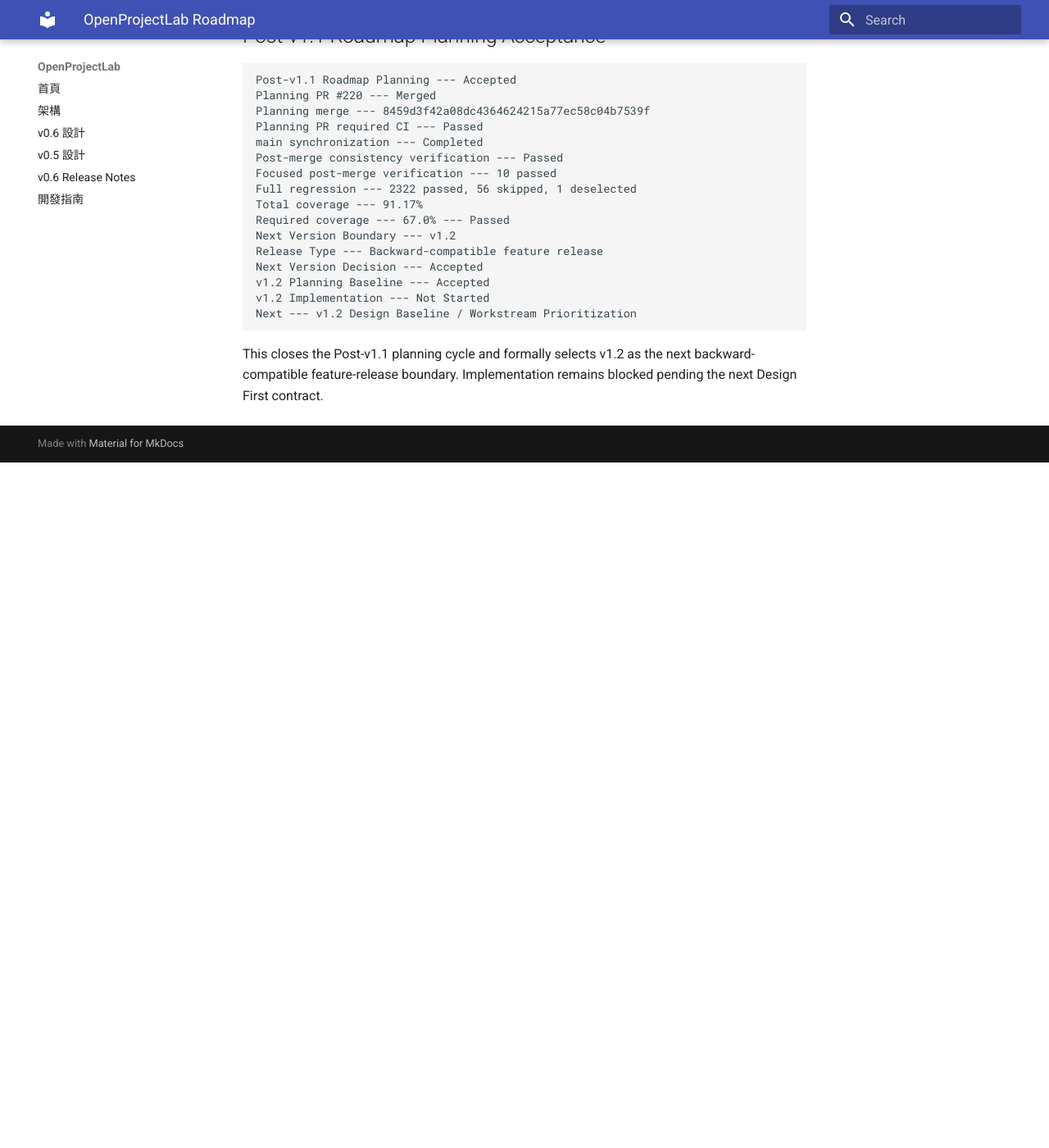
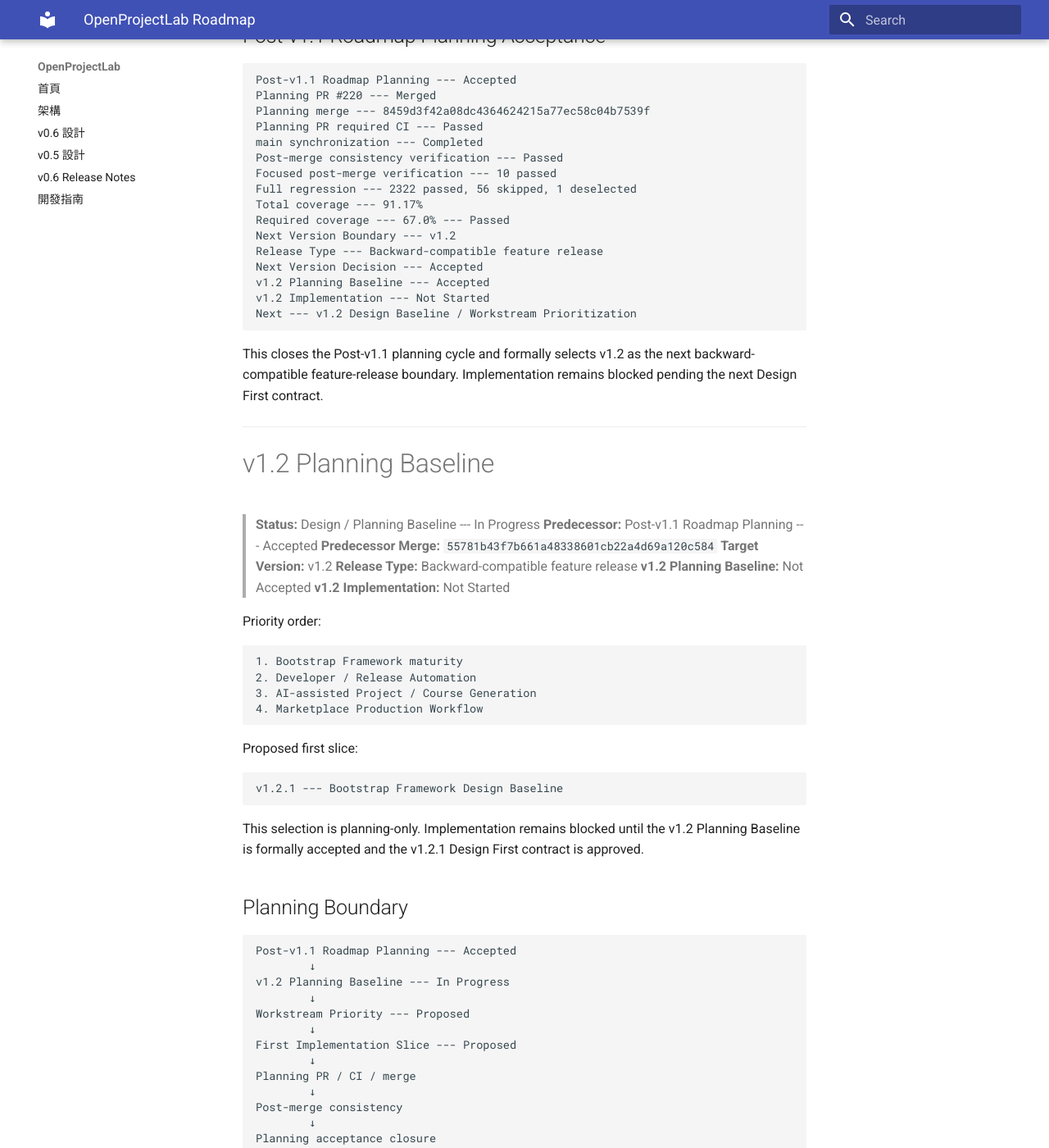
Before and after one commit to khwang1964/OpenProjectLab, an MkDocs documentation site: the page built from docs/roadmap.md, in a window 1280 px wide and 1400 px high, scrolled down 59311 px. Shown: the whole window at 82% size. Built offline with MkDocs 1.6.1 and Material for MkDocs 9.7.7, drawn with Linux system fonts in a browser that asks for light colours; before the commit the page ends 59875 px from its top, so only the background shows below that; some of the changed text lies outside the part shown.

Commit message:
docs: define v1.2 planning baseline (#222)

````diff
--- a/docs/roadmap.md
+++ b/docs/roadmap.md
@@ -2733,3 +2733,68 @@
 ```
 
 This closes the Post-v1.1 planning cycle and formally selects v1.2 as the next backward-compatible feature-release boundary. Implementation remains blocked pending the next Design First contract.
+
+------------------------------------------------------------------------
+
+<!-- v1.2-planning-baseline-roadmap -->
+
+# v1.2 Planning Baseline
+
+> **Status:** Design / Planning Baseline --- In Progress
+> **Predecessor:** Post-v1.1 Roadmap Planning --- Accepted
+> **Predecessor Merge:** `55781b43f7b661a48338601cb22a4d69a120c584`
+> **Target Version:** v1.2
+> **Release Type:** Backward-compatible feature release
+> **v1.2 Planning Baseline:** Not Accepted
+> **v1.2 Implementation:** Not Started
+
+Priority order:
+
+``` text
+1. Bootstrap Framework maturity
+2. Developer / Release Automation
+3. AI-assisted Project / Course Generation
+4. Marketplace Production Workflow
+```
+
+Proposed first slice:
+
+``` text
+v1.2.1 --- Bootstrap Framework Design Baseline
+```
+
+This selection is planning-only. Implementation remains blocked until the
+v1.2 Planning Baseline is formally accepted and the v1.2.1 Design First
+contract is approved.
+
+## Planning Boundary
+
+``` text
+Post-v1.1 Roadmap Planning --- Accepted
+        ↓
+v1.2 Planning Baseline --- In Progress
+        ↓
+Workstream Priority --- Proposed
+        ↓
+First Implementation Slice --- Proposed
+        ↓
+Planning PR / CI / merge
+        ↓
+Post-merge consistency
+        ↓
+Planning acceptance closure
+        ↓
+Only then may v1.2 implementation begin
+```
+
+## Code Review Checklist
+
+- [ ] Post-v1.1 Roadmap Planning remains Accepted.
+- [ ] Bootstrap Framework maturity is Priority 1.
+- [ ] Developer / Release Automation is Priority 2.
+- [ ] AI-assisted generation is Priority 3.
+- [ ] Marketplace production workflow is Priority 4.
+- [ ] v1.2.1 is proposed as a Design Baseline only.
+- [ ] v1.2 Planning Baseline remains Not Accepted.
+- [ ] v1.2 Implementation remains Not Started.
+- [ ] no implementation is introduced.
````
Also changed, not shown: CHANGELOG.md (+14 -0 lines), docs/HISTORY.md (+32 -0 lines), docs/releases/v1.2-planning-baseline.md (added, +258 -0 lines), 1 other file.
